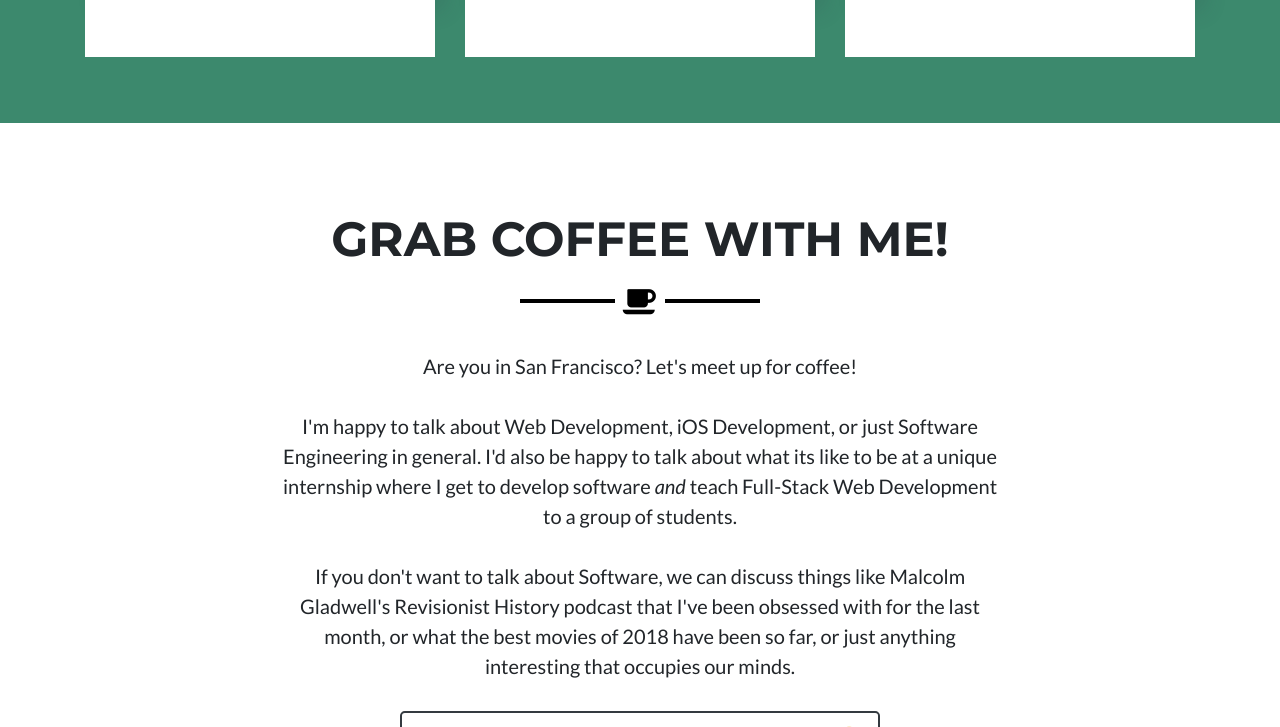
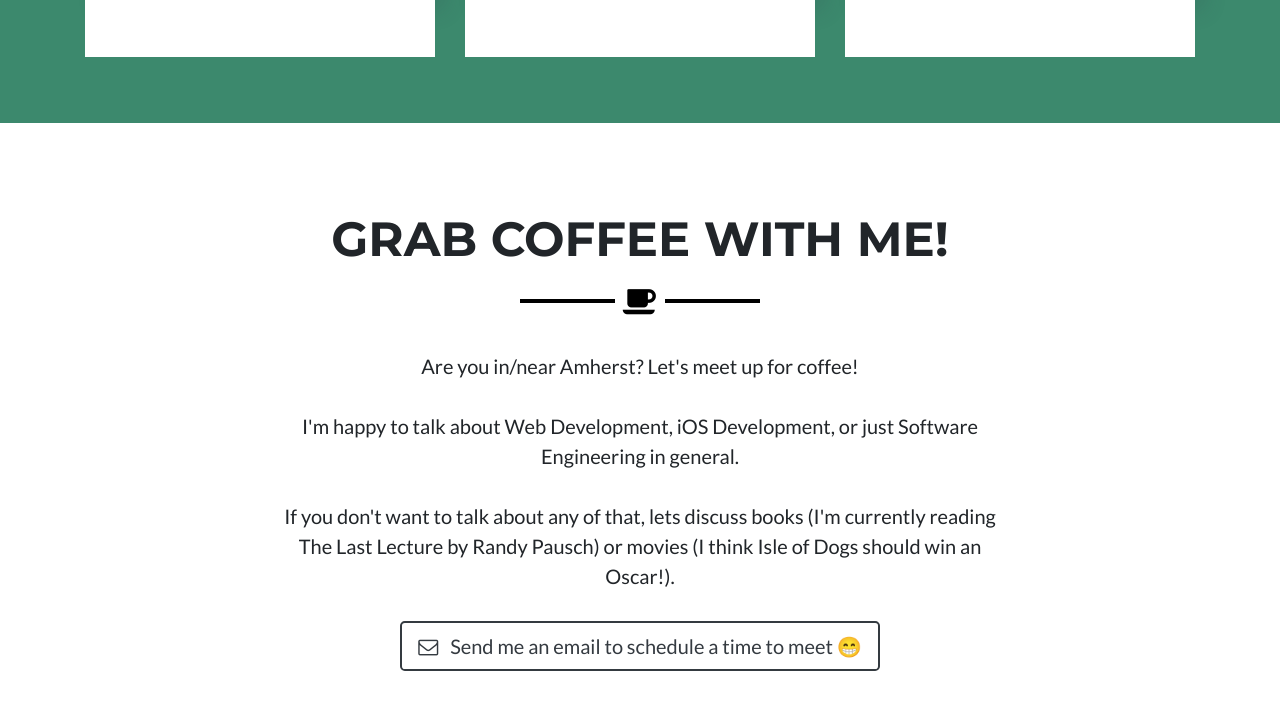
Before and after one commit to Humad/humad.github.io, a plain HTML site: page index.html in a window 1280 px wide. Shown: the part 2073-2800 px from the top of the page. Drawn offline with Linux system fonts and the light colour scheme.

Commit message:
updated grab coffee section

```diff
--- a/index.html
+++ b/index.html
@@ -176,10 +176,10 @@
         <div class="row">
           <div class="col-lg-2"></div>
           <div class="col-lg-8 ml-auto" style="text-align:center">
-            <p class="lead">Are you in San Francisco? Let's meet up for coffee! <br><br>
-            I'm happy to talk about Web Development, iOS Development, or just Software Engineering in general. I'd also be happy to talk about what its like to be at a unique internship where I get to develop software <em>and</em> teach Full-Stack Web Development to a group of students.
+            <p class="lead">Are you in/near Amherst? Let's meet up for coffee! <br><br>
+            I'm happy to talk about Web Development, iOS Development, or just Software Engineering in general.
             <br><br>
-            If you don't want to talk about Software, we can discuss things like Malcolm Gladwell's Revisionist History podcast that I've been obsessed with for the last month, or what the best movies of 2018 have been so far, or just anything interesting that occupies our minds.
+            If you don't want to talk about any of that, lets discuss books (I'm currently reading The Last Lecture by Randy Pausch) or movies (I think Isle of Dogs should win an Oscar!).
             <br><br>
             <a class="btn btn-lg btn-outline-dark" target="#" href="mailto:humadshah@umass.edu">
               <i class="fa fa-envelope-o mr-2"></i>
```
